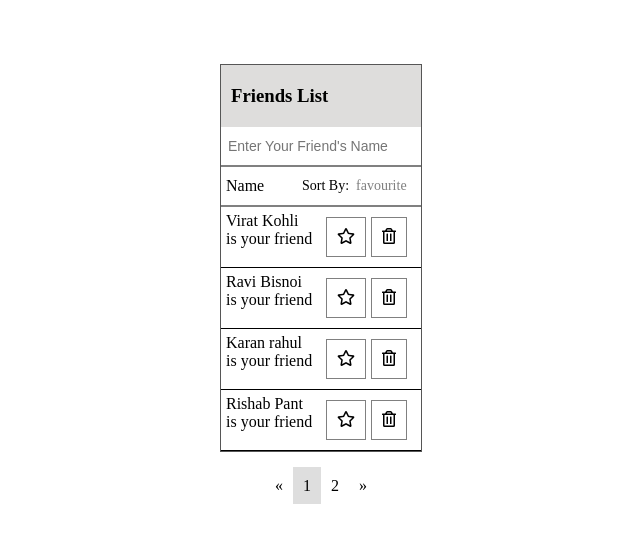
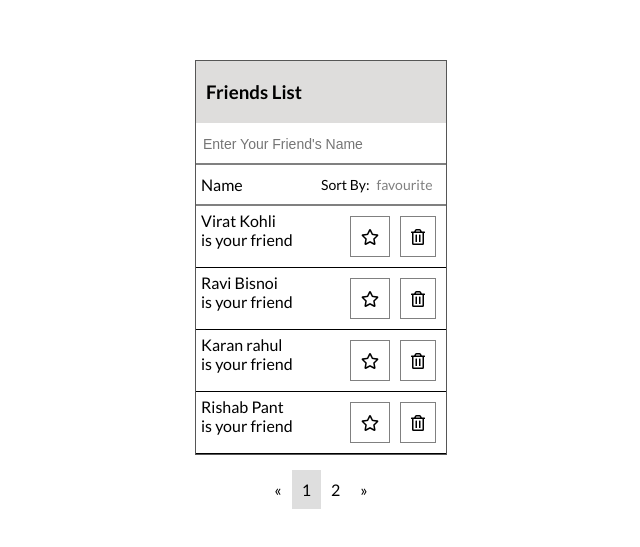
Before and after one commit to VivekSachapara/FriendList, a React (Create React App) app: page / in a window 1280 px wide. Shown: the part 121-668 px from the top of the page, without its empty margins (319-959 px from the left). Built offline with nearby package versions, Linux system fonts and the light colour scheme.

Commit message:
Added docs

```diff
--- a/public/index.html
+++ b/public/index.html
@@ -10,6 +10,7 @@
       content="Web site created using create-react-app"
     />
     <link rel="apple-touch-icon" href="%PUBLIC_URL%/logo192.png" />
+    <link href='http://fonts.googleapis.com/css?family=Lato:400,700' rel='stylesheet' type='text/css'>
     <!--
       manifest.json provides metadata used when your web app is installed on a
       user's mobile device or desktop. See https://developers.google.com/web/fundamentals/web-app-manifest/
--- a/src/common/style.css
+++ b/src/common/style.css
@@ -1,4 +1,8 @@
 
+body {
+    margin: 0;
+    font-family: lato;
+}
 .friendList {
     display: flex;
     align-items: center;
@@ -10,7 +14,8 @@
 }
 
 .friendListWrapper {
-    width: 200px;
+    width: 250px;
+    min-height: 385px;
     border: 1px solid #565656;
 }
 .title {
@@ -33,24 +38,22 @@
     font-size: 14px;
 }
 .searchInputWrapper {
-    width: 200px;
     border-bottom: 2px solid gray;
     padding: 10px 0;
 }
 .nameWrapper {
-    width: 50%;
+    width: 60%;
 }
 .iconWrapper {
     text-align: center;
     padding: 5px;
-    width: 50%;
     display: flex;
 }
 .favourite {
-    padding-left: 5px;
+    padding-left: 10px;
 }
 .delete {
-    padding-left: 5px;
+    padding-left: 10px;
 }
 .favouriteWrapper {
     padding: 10px;
@@ -79,7 +82,7 @@
     padding: 10px 5px;
 }
 .nameTitle {
-    width: 40%;
+    width: 50%;
 }
 .sortBy {
     display: flex;
@@ -104,7 +107,7 @@
     text-align: center;
     z-index: 101;
     top: 40%;
-    left: 39%;
+    left: 40%;
     padding: 20px
 }
 .deleteAlert div {
@@ -116,6 +119,7 @@
     background-color: white;
     outline: none;
     border: 1px solid gray;
+    padding: 5px 10px;
 }
 .buttonWrapper button:hover {
     background-color: gray;
@@ -133,6 +137,11 @@ z-index: 101;
 opacity: 0.3;
 display: none;
 }
-body {
-    margin: 0;
+
+.errorMessage {
+    padding: 10px;
+    color: red;
 }
+.noResultMessage {
+    padding: 10px;
+}
--- a/src/component/Friend.js
+++ b/src/component/Friend.js
@@ -1,23 +1,43 @@
+import React from "react";
 import { FontAwesomeIcon } from "@fortawesome/react-fontawesome";
 import { faStar as solidStar, faTrashAlt as solidTrash } from "@fortawesome/free-solid-svg-icons";
 import { faStar as lightStar, faTrashAlt as lightTrash } from "@fortawesome/free-regular-svg-icons";
-import React from "react";
 
+/**
+ * Function to display list of friend
+ * @param {Object} props
+ * @returns
+ */
 const Friend = props => {
     const { content, noResultMessage, properWord, favouriteClick, deleteFriendClick, currentPage, offset } = props;
     const startIndex = (currentPage - 1) * offset;
     const data = content.slice(startIndex, currentPage * offset);
 
+    /**
+     * Function to handle favourite click
+     * @param {Number} id
+     * @param {boolean} value
+     */
     const handleFavouriteClick = (id, value) => {
         if (id) {
             favouriteClick(id, !value)
         }
     }
-    const deleteFriend = (id, value) => {
+
+    /**
+     * Function to delete friend
+     * @param {Number} id
+     */
+    const deleteFriend = (id) => {
         if (id) {
-            deleteFriendClick(id, !value)
+            deleteFriendClick(id)
         }
     }
+
+    /**
+     * Function to render the list of friends
+     * @returns {HTMLElement}
+     */
     const showFriendList = () => {
         return (
             <>
@@ -39,7 +59,7 @@ const Friend = props => {
                                             </div>
                                         </div>
                                         <div className="delete">
-                                            <div className="deleteWrapper" onClick={() => deleteFriend(elm.id, elm.deleted)}>
+                                            <div className="deleteWrapper" onClick={() => deleteFriend(elm.id)}>
                                                 <FontAwesomeIcon
                                                     icon={elm.deleted ? solidTrash : lightTrash}
                                                 ></FontAwesomeIcon>
@@ -58,10 +78,10 @@ const Friend = props => {
         <>
             {
                 noResultMessage ? !properWord ?
-                <div>Only alphabets are allowed</div> :
-                <div>No result found (Press Enter to add to friend list)</div>
-:
-                showFriendList()
+                    <div className="errorMessage" dangerouslySetInnerHTML={{ __html: `<sup>*</sup>Only alphabets are allowed` }}></div> :
+                    <div className="noResultMessage">No result found (Press Enter to add to friend list)</div>
+                    :
+                    showFriendList()
             }
         </>
     )
--- a/src/component/Friends.js
+++ b/src/component/Friends.js
@@ -1,18 +1,15 @@
-import React, { useState } from "react";
-import "../common/style.css";
+import React from "react";
 import Friend from "./Friend";
 import Pagination from "./Pagination";
+//Importing the dummy data list for the friends
 import dummyData from "../common/content/dummyData";
-import BlackImage from "../common/assets/black.jpeg";
-import { FontAwesomeIcon } from "@fortawesome/react-fontawesome";
-import { faArrowUp, faArrowDown } from "@fortawesome/free-solid-svg-icons";
+import "../common/style.css";
 
+/**
+ * @class {Friends}
+ * @extends {Component}
+ */
 class Friends extends React.Component {
-    // const [friendList, setFriendList] = useState([...dummyData.content]);
-    // const [inputValue, setInputValue] = useState("");
-    // const [filteredList, setFilteredList] = useState([...dummyData.content]);
-    // const [noResultMessage, setNoResultMessage] = useState(false);
-    // const [properWord, setProperWord] = useState(true);
 
     state = {
         friendList: [],
@@ -26,42 +23,6 @@ class Friends extends React.Component {
         deleteFriendId: null
     }
 
-    //     const handleKeyPress = (event) => {
-    //         if (event.key === "Enter") {
-    //             setFriendList();
-    //         }
-    //     }
-
-    //     const searchInputChange = (e) => {
-    //         const value = e.target.value;
-    //         setInputValue(value);
-    //         let updatedArray = [];
-    //         if (value && value.length > 0) {
-    //             const regrex = /^[a-zA-Z]*$/;
-    //             if (value.match(regrex)) {
-    //                 updatedArray = [...friendList].filter((elm) => {
-    //                     return elm.name.toLowerCase().match(value.toLowerCase())
-    //                 })
-    //                 setProperWord(true)
-    //             }
-    //             else {
-    //                 setProperWord(false)
-    //             }
-    //             if (updatedArray.length === 0) {
-    //                 setNoResultMessage(true);
-    //             }
-    //         }
-    //         else {
-    //             updatedArray = [];
-    //             setNoResultMessage(false);
-    //         }
-    //         setFilteredList(updatedArray);
-    //     }
-    //    const handleFavouriteClick = (id) => {
-    //     }
-    //     const deleteFriend = (id) => {
-
-    //     }
     componentDidMount() {
         const { friendList, filteredList } = this.state;
         if (friendList.length === 0 && filteredList.length === 0) {
@@ -73,13 +34,14 @@ class Friends extends React.Component {
         }
     }
 
-    componentDidUpdate() {
-    }
+    /**
+     * Function to capture event when user hits the enter key
+     * @param {Event} event
+     */
     handleKeyPress = (event) => {
         const { friendList, properWord } = this.state;
         const value = event.target.value;
         if (event.key === "Enter") {
-            // setFriendList();
             if (value && value.length > 0 && properWord) {
                 const desc = "is your friend";
                 const content = {
@@ -99,6 +61,10 @@ class Friends extends React.Component {
         }
     }
 
+    /**
+     * Function to hande the search input box
+     * @param {Event} e
+     */
     searchInputChange = (e) => {
         const { friendList } = this.state;
         const value = e.target.value;
@@ -144,6 +110,12 @@ class Friends extends React.Component {
             })
         }
     }
+
+    /**
+     * Function to handle the favourite click
+     * @param {Number} id
+     * @param {boolean} value
+     */
     handleFavouriteClick = (id, value) => {
         const { filteredList, friendList } = this.state;
         const updatedArray = friendList.map(elm => elm.id === id ?
@@ -167,50 +139,59 @@ class Friends extends React.Component {
             friendList: updatedArray
         })
     }
-    deleteFriend = (id, value) => {
+
+    /**
+     * handle the delete button pressed
+     * @param {Number} id
+     */
+    deleteFriend = (id) => {
         this.setState({
             deleteFriend: true,
             deleteFriendId: id
         })
     }
 
+    /**
+     * Handle pagination keys
+     * @param {Number} pageNumber
+     */
     handlePaginationClick = (pageNumber) => {
         this.setState({
             currentPage: pageNumber
         })
     }
 
+    /**
+     * Function to handle the sorting functionality
+     */
     handleSort = () => {
         const { orderByDesc, friendList, filteredList } = this.state;
-
+        let arrayFriendList = [];
+        let arrayFilteredList = [];
         if (orderByDesc) {
-            const arrayFriendList = friendList.sort((x) => x.favourite ? -1 : 1);
-            const arrayFilteredList = filteredList.sort((x) => x.favourite ? -1 : 1);
-            this.setState({
-                friendList: arrayFriendList,
-                filteredList: arrayFilteredList,
-                orderByDesc: false
-            })
-            const favouriteTitle = document.querySelector(".favouriteTitle");
-            console.log(favouriteTitle)
-            favouriteTitle.style.background = "#d1ffea";
+            arrayFriendList = friendList.sort((x) => x.favourite ? -1 : 1);
+            arrayFilteredList = filteredList.sort((x) => x.favourite ? -1 : 1);
         }
         else {
-            const arrayFriendList = friendList.sort((x) => !x.favourite ? -1 : 1);
-            const arrayFilteredList = filteredList.sort((x) => !x.favourite ? -1 : 1);
-            this.setState({
-                friendList: arrayFriendList,
-                filteredList: arrayFilteredList,
-                orderByDesc: true
-            })
-            const favouriteTitle = document.querySelector(".favouriteTitle");
-            console.log(favouriteTitle)
-            favouriteTitle.style.background = "none"
+            arrayFriendList = friendList.sort((a, b) => a.id - b.id);
+            arrayFilteredList = filteredList.sort((a, b) => a.id - b.id);
         }
+        const favouriteTitle = document.querySelector(".favouriteTitle");
+        favouriteTitle.style.background = orderByDesc ? "#d1ffea" : "none";
+        this.setState({
+            friendList: arrayFriendList,
+            filteredList: arrayFilteredList,
+            orderByDesc: !orderByDesc,
+            currentPage: 1
+        })
     }
 
+    /**
+     * Function to render the html part in case if user clicks on delete button
+     * @returns {HTMLElement}
+     */
     displayDeleteAlert = () => {
-        const {filteredList, deleteFriendId} = this.state;
+        const { filteredList, deleteFriendId } = this.state;
         const overlay = document.querySelector(".overlay");
         if (overlay) {
             overlay.style.display = "block";
@@ -231,6 +212,10 @@ class Friends extends React.Component {
         )
     }
 
+    /**
+     * Handel the delete functionality of user
+     * @param {Boolean} toBeDeleted
+     */
     handleDeleteFriend = (toBeDeleted) => {
         const { filteredList, friendList, deleteFriendId } = this.state;
 
@@ -244,7 +229,6 @@ class Friends extends React.Component {
                 deleteFriend: false,
                 deleteFriendId: null
             })
-
         }
         else {
             this.setState({
@@ -259,8 +243,7 @@ class Friends extends React.Component {
     }
 
     render() {
-        const { inputValue, filteredList, properWord, friendList, noResultMessage, currentPage, orderByDesc, deleteFriend } = this.state;
-        console.log(deleteFriend, "df")
+        const { inputValue, filteredList, properWord, noResultMessage, currentPage, deleteFriend } = this.state;
         return (
             <div className="mainContainer">
                 <div className="overlay"></div>
@@ -274,41 +257,20 @@ class Friends extends React.Component {
                             </div>
                             <span className="inputError"></span>
                         </div>
-                        {/* {
-                            filteredList.length > 0 &&
-                            <div className="titleWrapper">
-                                <span className="nameTitle">Name</span>
-                                <div className="sortBy" onClick={this.handleSort}>
-                                    <div>
-                                        <div>Sort By</div>
-                                        <div className="favouriteTitle">favourite</div>
-                                    </div>
-                                    <span className="arrowWrapper">
-                                        {
-                                            orderByDesc ?
-                                                <FontAwesomeIcon icon={faArrowUp}></FontAwesomeIcon>
-                                                :
-                                                <FontAwesomeIcon icon={faArrowDown}></FontAwesomeIcon>
-                                        }
-                                    </span>
-                                </div>
-                            </div>
-                        } */}
                         {
                             filteredList.length > 0 &&
                             <div className="titleWrapper">
                                 <span className="nameTitle">Name</span>
                                 <div className="sortBy" onClick={this.handleSort}>
-                                        <div>Sort By: </div>
-                                        <div className="favouriteTitle">favourite</div>
+                                    <div>Sort By: </div>
+                                    <div className="favouriteTitle">favourite</div>
                                 </div>
                             </div>
                         }
                         {
-                            // renderFriendsList()
                             <React.Fragment>
                                 <Friend content={filteredList} currentPage={currentPage} favouriteClick={(id, val) => this.handleFavouriteClick(id, val)} offset={4}
-                                    noResultMessage={noResultMessage} properWord={properWord} deleteFriendClick={(id, val) => this.deleteFriend(id, val)}></Friend>
+                                    noResultMessage={noResultMessage} properWord={properWord} deleteFriendClick={(id) => this.deleteFriend(id)}></Friend>
                             </React.Fragment>
                         }
                     </div>
```
Also changed, not shown: src/component/Pagination.js (+22 -3 lines), src/common/assets/black.jpeg (deleted).
